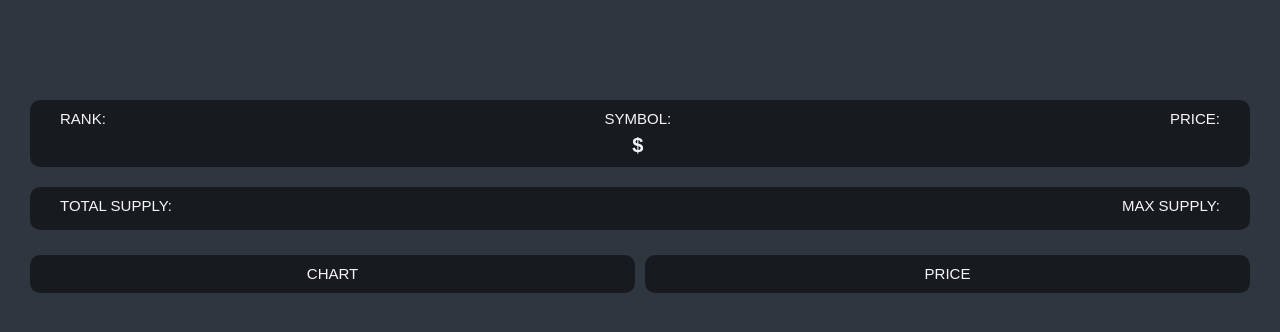
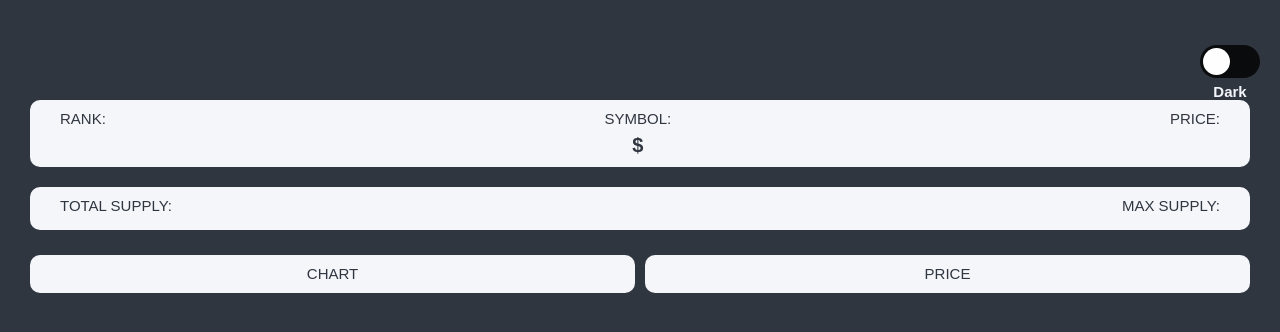
Before and after one commit to KimJi-An/Crypto_Tracker, a React (Create React App) app: page /1 in a window 1280 px wide. Shown: the top 332 px of the page. Built offline with nearby package versions, Linux system fonts and the light colour scheme; no server answers.

Commit message:
테마모드 변경하는 토글버튼 생성

```diff
--- a/src/App.tsx
+++ b/src/App.tsx
@@ -1,6 +1,11 @@
+import styled from "styled-components";
+import Router from "./Router";
+
+import { ThemeProvider } from 'styled-components';
 import { createGlobalStyle } from "styled-components";
-import Router from "./Router";
+import { useState } from "react";
 import { ReactQueryDevtools } from "react-query/devtools";
+import { lightTheme, darkTheme } from './theme';
 
 const GlobalStyle = createGlobalStyle`
   @import url('https://fonts.googleapis.com/css2?family=Smooch+Sans:wght@200;400&display=swap');
@@ -57,8 +62,8 @@ const GlobalStyle = createGlobalStyle`
   body {
     font-weight: 600;
     font-family: 'Smooch Sans', sans-serif;
-    background-color:${(props) => props.theme.bgColor};
-    color:${(props) => props.theme.textColor};
+    background-color:${props => props.theme.bgColor};
+    color:${props => props.theme.textColor};
     line-height: 1.2;
   }
   a {
@@ -67,12 +72,80 @@ const GlobalStyle = createGlobalStyle`
   }
 `;
 
+const ToggleBtn = styled.div`
+	position: absolute;
+  right: 20px;
+  top: 45px;
+  cursor: pointer;
+
+  .toggle-container {
+    position: relative;
+    width: 60px;
+    height: 33px;
+    border-radius: 30px;
+    background-color: rgba(0, 0, 0, 0.8);
+  }
+
+  .container-dark {
+    background-color: rgba(255, 255, 255, 0.3);
+    transition: 0.5s;
+  }
+
+  .toggle-circle {
+    position: absolute;
+    top: 3px;
+    left: 3px;
+    width: 27px;
+    height: 27px;
+    border-radius: 50%;
+    background-color: rgb(255,254,255);
+    transition : 0.5s
+  }
+
+  .circle-dark {
+    left: 30px;
+    transition: 0.5s;
+  }
+`;
+
+const CheckTheme = styled.div`
+  text-align: center;
+  margin-top: 5px;
+  font-size: 15px;
+`;
+
+const currentTheme = window.localStorage.getItem("theme") === "Light" ? lightTheme : darkTheme;
+
 function App() {
+  const [themeMode, setThemeMode] = useState(currentTheme);
+  const [theme, setTheme] = useState("Light");
+
+  const toggleHandler = () => {
+    if (theme === "Light") {
+      setTheme("Dark");
+      window.localStorage.setItem("theme", "Dark");
+      setThemeMode(darkTheme);
+    } else {
+      setTheme("Light");
+      window.localStorage.setItem("theme", "Light");
+      setThemeMode(lightTheme);
+    }
+  };
+
   return (
     <>
-      <GlobalStyle />
-      <Router />
-      <ReactQueryDevtools initialIsOpen={true} />
+      <ToggleBtn onClick={toggleHandler}>
+        <div className={`toggle-container ${theme === "Dark" ? "container-dark" : null}`} />
+        <div className={`toggle-circle ${theme === "Dark" ? "circle-dark" : null}`} />
+        <CheckTheme>
+				  {theme === "Dark" ? "Light" : "Dark"}
+			  </CheckTheme>
+      </ToggleBtn>
+      <ThemeProvider theme={ themeMode }>
+        <GlobalStyle />
+        <Router />
+        <ReactQueryDevtools initialIsOpen={true} />
+      </ThemeProvider>
     </>
   );
 }
--- a/src/Router.tsx
+++ b/src/Router.tsx
@@ -1,6 +1,7 @@
-import { BrowserRouter, Switch, Route } from "react-router-dom";
 import Coin from "./routes/Coin";
 import Coins from "./routes/Coins";
+
+import { BrowserRouter, Switch, Route } from "react-router-dom";
 
 function Router() {
   return (
--- a/src/index.tsx
+++ b/src/index.tsx
@@ -1,18 +1,15 @@
+import App from './App';
 import React from 'react';
 import ReactDOM from 'react-dom';
-import { ThemeProvider } from 'styled-components';
-import App from './App';
-import { theme } from './theme';
+
 import { QueryClient, QueryClientProvider } from 'react-query';
 
-const queryClient = new QueryClient()
+const queryClient = new QueryClient();
 
 ReactDOM.render(
   <React.StrictMode>
-    <QueryClientProvider client={queryClient}>
-      <ThemeProvider theme={theme}>
-        <App />
-      </ThemeProvider>
+    <QueryClientProvider client={ queryClient }>
+      <App />
     </QueryClientProvider>
   </React.StrictMode>,
   document.getElementById("root")
--- a/src/routes/Coin.tsx
+++ b/src/routes/Coin.tsx
@@ -1,3 +1,9 @@
+import Chart from "./Chart";
+import Price from "./Price";
+import styled from "styled-components";
+
+import { Helmet } from "react-helmet";
+import { Link } from "react-router-dom";
 import {
   Switch,
   Route,
@@ -5,13 +11,8 @@ import {
   useParams,
   useRouteMatch,
 } from "react-router";
-import { Link } from "react-router-dom";
-import styled from "styled-components";
-import Price from "./Price";
-import Chart from "./Chart";
 import { fetchCoinInfo, fetchCoinTickers } from "../api";
 import { useQuery } from "react-query";
-import { Helmet } from "react-helmet";
 
 const Container = styled.div`
   padding: 0px 30px;
@@ -38,9 +39,10 @@ const Loader = styled.span`
 const Overview = styled.div`
   display: flex;
   justify-content: space-between;
-  background-color: rgba(0, 0, 0, 0.5);
+  background-color: ${props => props.theme.textColor};
   padding: 10px 30px;
   border-radius: 10px;
+  color: ${props => props.theme.bgColor};
 `;
 
 const OverviewItem = styled.div`
@@ -73,11 +75,11 @@ const Tab = styled.span<{ isActive: boolean }>`
   text-transform: uppercase;
   font-size: 15px;
   font-weight: 400;
-  background-color: rgba(0, 0, 0, 0.5);
+  background-color: ${props => props.theme.textColor};
   padding: 10px 0px;
   border-radius: 10px;
   color: ${(props) =>
-    props.isActive ? props.theme.accentColor : props.theme.textColor};
+    props.isActive ? props.theme.accentColor : props.theme.bgColor};
   a {
     display: block;
   }
--- a/src/routes/Coins.tsx
+++ b/src/routes/Coins.tsx
@@ -1,8 +1,9 @@
+import styled from "styled-components";
+
+import { Helmet } from "react-helmet";
+import { Link } from "react-router-dom";
+import { fetchCoins } from "../api";
 import { useQuery } from "react-query";
-import { Link } from "react-router-dom";
-import styled from "styled-components";
-import { fetchCoins } from "../api";
-import { Helmet } from "react-helmet";
 
 const Container = styled.div`
   padding: 0px 20px;
@@ -18,7 +19,7 @@ const Header = styled.header`
 const CoinsList = styled.ul``;
 
 const Coin = styled.li`
-  background-color: white;
+  background-color: ${props => props.theme.textColor};
   color: ${props => props.theme.bgColor};
   border-radius: 15px;
   margin-bottom: 10px;
--- a/src/theme.ts
+++ b/src/theme.ts
@@ -1,6 +1,12 @@
 import { DefaultTheme } from "styled-components";
 
-export const theme: DefaultTheme = {
+export const lightTheme: DefaultTheme = {
+  bgColor: "#ecf0f1",
+  textColor: "#2c3e50",
+  accentColor: "#7f8fa6",
+};
+
+export const darkTheme: DefaultTheme = {
   bgColor: "#2f3640",
   textColor: "#f5f6fa",
   accentColor: "#7f8fa6",
```
